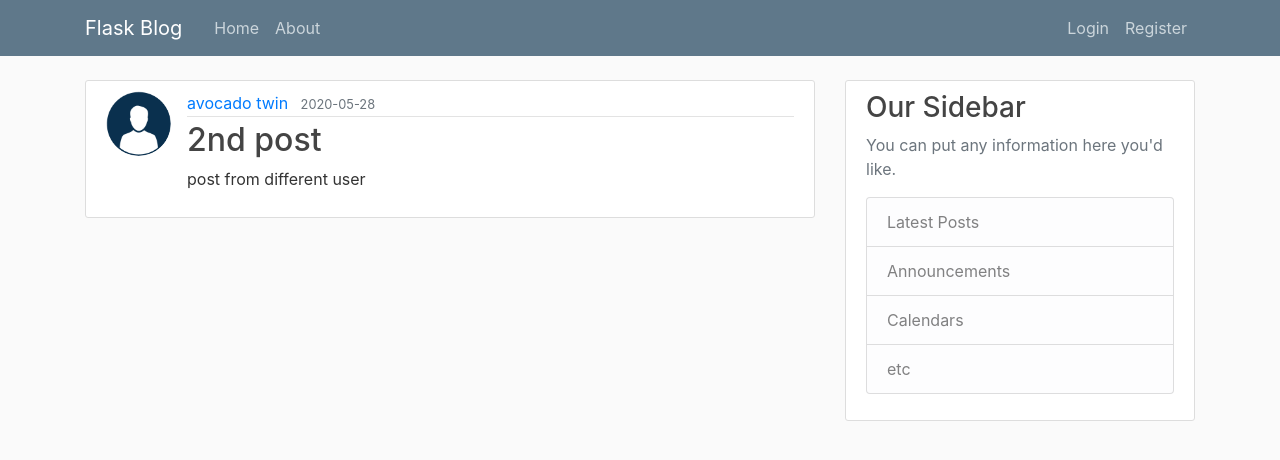
After one commit to chloephan/Flask_Blog, a Flask app: page /post/2 in a window 1280 px wide. The commit adds this page. Shown: the top 460 px of the page. Run offline with Flask 2, Linux system fonts and the light colour scheme; data comes from the database, SQL or seed files in the repository; both versions use the stored data as it was after the commit; some libraries are stand-ins or nearby versions.

Commit message:
create, delete, update post

```diff
--- a/flaskblog/routes.py
+++ b/flaskblog/routes.py
@@ -1,31 +1,18 @@
 import secrets
 import os
 from PIL import Image
-from flask import render_template, url_for, flash, redirect, request
+from flask import render_template, url_for, flash, redirect, request, abort
 from flaskblog.models import User, Post
-from flaskblog.forms import RegistrationForm, LoginForm, UpdateAccountForm
+from flaskblog.forms import RegistrationForm, LoginForm, UpdateAccountForm, PostForm
 from flaskblog import app, db, bcrypt
 from flask_login import login_user, current_user, logout_user, login_required
 
-posts = [
-	{
-		'author' : 'Corey Schafer',
-		'title': ' Blog Post 1',
-		'content' :'First post content',
-		'date_posted': 'April 20,2018'
-	},
-	{
-		'author' : 'Jane Doe',
-		'title': ' Blog Post 12',
-		'content' :'Second post content',
-		'date_posted': 'April 21,2018'
-	}
-]
 
 @app.route('/')
 @app.route('/home')
 def home():
-    return render_template('home.html', posts = posts)
+	posts = Post.query.all()
+	return render_template('home.html', posts= posts)
 
 @app.route('/about')
 def about():
@@ -96,3 +83,50 @@ def account():
 
 	image_file = url_for('static', filename ='profile_pics/' +current_user.image_file)
 	return render_template('account.html', title ='Account', image_file = image_file, form = form )
+
+@app.route("/post/new",  methods =['GET', 'POST'])
+@login_required
+def new_post():
+	form = PostForm()
+	if form.validate_on_submit():
+		post = Post(title = form.title.data, content = form.content.data, author = current_user)
+		db.session.add(post)
+		db.session.commit()
+		flash('Your post has been created!', 'success')
+		return redirect(url_for('home'))
+	return render_template('create_post.html', title = "New Post", form = form,legend ='New Post')
+
+@app.route("/post/<int:post_id>")
+def post(post_id):
+	post = Post.query.get_or_404(post_id)
+	return render_template('post.html', title = post.title, post = post)
+
+@app.route("/post/<int:post_id>/update" ,  methods =['GET', 'POST'])
+@login_required
+def update_post(post_id):
+	post = Post.query.get_or_404(post_id)
+	if post.author != current_user:
+		abort(403)
+	form = PostForm()
+	if form.validate_on_submit():
+		post.title = form.title.data
+		post.content = form.content.data
+		db.session.commit()
+		flash('Your post has been updated!', 'success')
+		return redirect(url_for('post', post_id = post.id))
+	elif request.method == 'GET':
+		form.title.data = post.title
+		form.content.data = post.content
+	return render_template('create_post.html', title = 'Update Post', form = form, legend ='Update Post')
+
+
+@app.route("/post/<int:post_id>/delete" ,  methods =[ 'POST'])
+@login_required
+def delete_post(post_id):
+	post = Post.query.get_or_404(post_id)
+	if post.author != current_user:
+		abort(403)
+	db.session.delete(post)
+	db.session.commit()
+	flash('Your post have been deleted!', 'success')
+	return redirect(url_for('home'))
--- a/flaskblog/templates/layout.html
+++ b/flaskblog/templates/layout.html
@@ -31,6 +31,7 @@
 	        <!-- Navbar Right Side -->
 	        <div class="navbar-nav">
 	        	{% if current_user.is_authenticated%}
+	        	<a class="nav-item nav-link" href="{{url_for('new_post')}}">New Post </a>
 	        		<a class="nav-item nav-link" href="{{url_for('account')}}">Account</a>
 	        		<a class="nav-item nav-link" href="{{url_for('logout')}}">Logout</a>
 	        	{%else%}
--- a/flaskblog/templates/login.html
+++ b/flaskblog/templates/login.html
@@ -10,9 +10,11 @@
 					{{form.email.label(class ="form-control-label")}}
 					{%if form.email.errors%}
 						{{form.email(class ="form-control form-control-lg is-invalid")}}
+						{% for error in form.email.errors %}
 							<div class ="invalid-feedback">
 								<span>{{error}}</span>
 							</div>
+						{% endfor %}
 					{% else %}
 						{{form.email(class ="form-control form-control-lg")}}
 					{%endif%}
@@ -21,9 +23,11 @@
 					{{form.password.label(class ="form-control-label")}}
 					{%if form.password.errors%}
 						{{form.password(class ="form-control form-control-lg is-invalid")}}
+						{% for error in form.email.errors %}
 							<div class ="invalid-feedback">
 								<span>{{error}}</span>
 							</div>
+						{% endfor %}
 					{% else %}
 						{{form.password(class ="form-control form-control-lg")}}
 					{%endif%}
--- /dev/null
+++ b/flaskblog/templates/post.html
@@ -0,0 +1,40 @@
+
+{% extends "layout.html"%}
+{% block content%}
+	<article class="media content-section">
+		<img class ="rounded-circle article-img" src ="{{url_for('static', filename ='profile_pics/' + post.author.image_file)}}">
+	  <div class="media-body">
+	    <div class="article-metadata">
+	      <a class="mr-2" href="#">{{ post.author.username }}</a>
+	      <small class="text-muted">{{ post.date_posted.strftime('%Y-%m-%d')}}</small>
+	      {% if post.author == current_user %}
+	      	<div>
+	      		<a class = "btn btn-secondary btn-sm mt-1 mb-1" href = "{{url_for('update_post', post_id = post.id )}}"> Update </a>
+	      		<button type = "button" class = "btn btn-danger btn-sm m-1" data-toggle="modal" data-target="#deleteModal"> Delete </button>
+	      	</div>
+	      {% endif %}
+	    </div>
+	    <h2 class="article-title" href="#">{{ post.title }}</h2>
+	    <p class="article-content">{{ post.content }}</p>
+	  </div>
+	</article>
+
+	<div class="modal fade" id="deleteModal" tabindex="-1" role="dialog" aria-labelledby="deleteModalLabel" aria-hidden="true">
+	  <div class="modal-dialog" role="document">
+	    <div class="modal-content">
+	      <div class="modal-header">
+	        <h5 class="modal-title" id="deleteModalLabel">Delete Post ?</h5>
+	        <button type="button" class="close" data-dismiss="modal" aria-label="Close">
+	          <span aria-hidden="true">&times;</span>
+	        </button>
+	      </div>
+	      <div class="modal-footer">
+	        <button type="button" class="btn btn-secondary" data-dismiss="modal">Close</button>
+	        <form action ="{{url_for('delete_post', post_id = post.id)}}" method ="POST">
+	        	<input class ="btn btn-danger", type ="submit" value = "Delete">
+	        </form>
+	      </div>
+	    </div>
+	  </div>
+	</div>
+{% endblock content%}
```
Also changed, not shown: flaskblog/forms.py (+6 -1 lines), flaskblog/templates/create_post.html (added, +42 -0 lines), flaskblog/templates/home.html (+4 -3 lines), flaskblog/site.db. Lines whose indentation alone changed are shown as unchanged.
